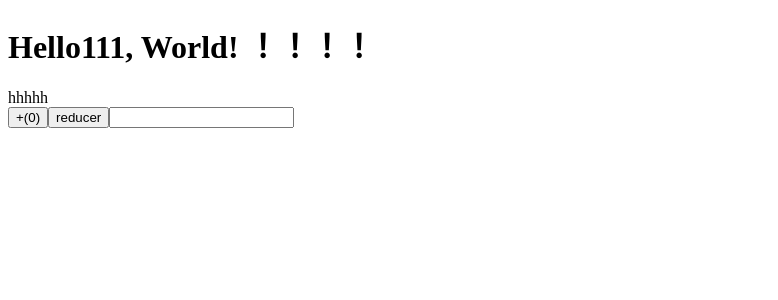
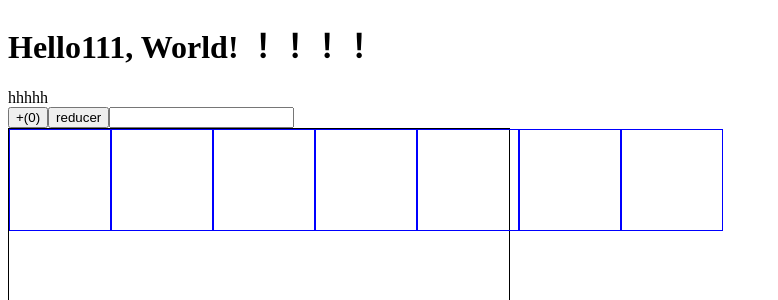
Before and after one commit to gamewmx/webpackDemoNew, a React app: page / in a window 1280 px wide. Shown: the top 300 px of the page, without its empty margins (0-778 px from the left). Built offline with nearby package versions, Linux system fonts and the light colour scheme.

Commit message:
flex样式测试

```diff
--- a/src/component1.tsx
+++ b/src/component1.tsx
@@ -1,7 +1,7 @@
 import React, {Component, useEffect, useImperativeHandle, useRef, useState} from "react";
 import ReactDOM from 'react-dom';
 import {useDispatch, useSelector, useStore} from "react-redux";
-
+import './style/init.less'
 interface students{
     name:string;
     age:number;
@@ -22,7 +22,8 @@ export default function component1(props){
 
     useEffect(()=>{
         console.log(store.getState(),b)
-    },)
+    },[])
+
     return(
         <>
         <div>hhhhh</div>
@@ -33,6 +34,16 @@ export default function component1(props){
                 dispatch({type:'addCount',payload:10})
             }>reducer</button>
         <RefButton ref={inputRef}></RefButton>
+        <div className={'container'}>
+            <div className={'items'} style={{flexGrow:1}}></div>
+            <div className={'items'} style={{flexGrow:1}}></div>
+            <div className={'items'} style={{flexGrow:1}}></div>
+            <div className={'items'} style={{flexGrow:1}}></div>
+            <div className={'items'} style={{flexGrow:1}}></div>
+            <div className={'items'} style={{flexGrow:1}}></div>
+            <div className={'items'} style={{flexGrow:1}}></div>
+
+        </div>
         </>
     )
 }
--- /dev/null
+++ b/src/style/init.less
@@ -0,0 +1,16 @@
+.container{
+  display: flex;
+  flex-direction: row;
+  flex-wrap: nowrap;
+  width:500px;
+  height:500px;
+  border:1px solid black;
+  //align-content: flex-start;
+  //justify-content: space-between;
+  .items{
+    border:1px solid blue;
+    width:100px;
+    height:100px;
+    flex-shrink: 0;
+  }
+}
```
